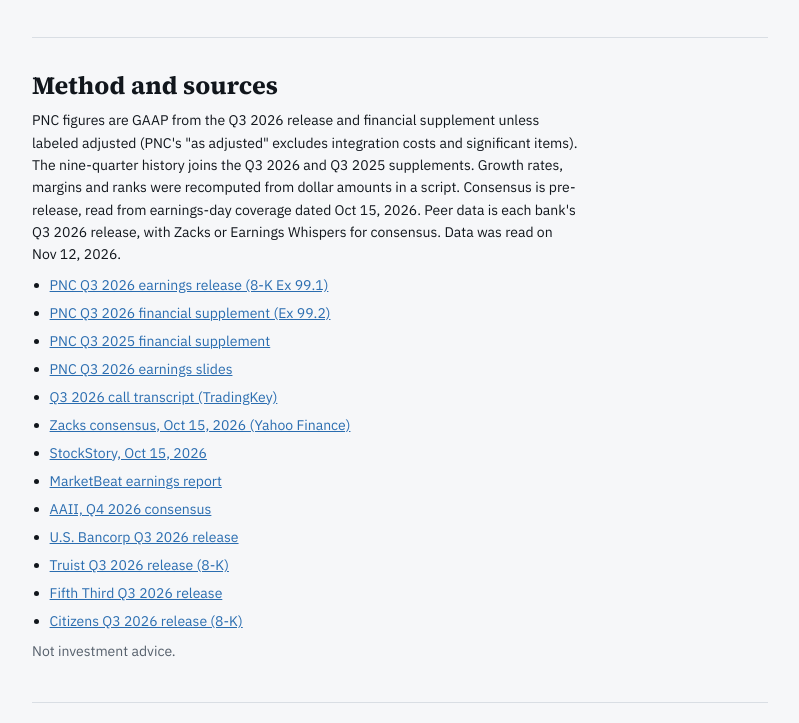
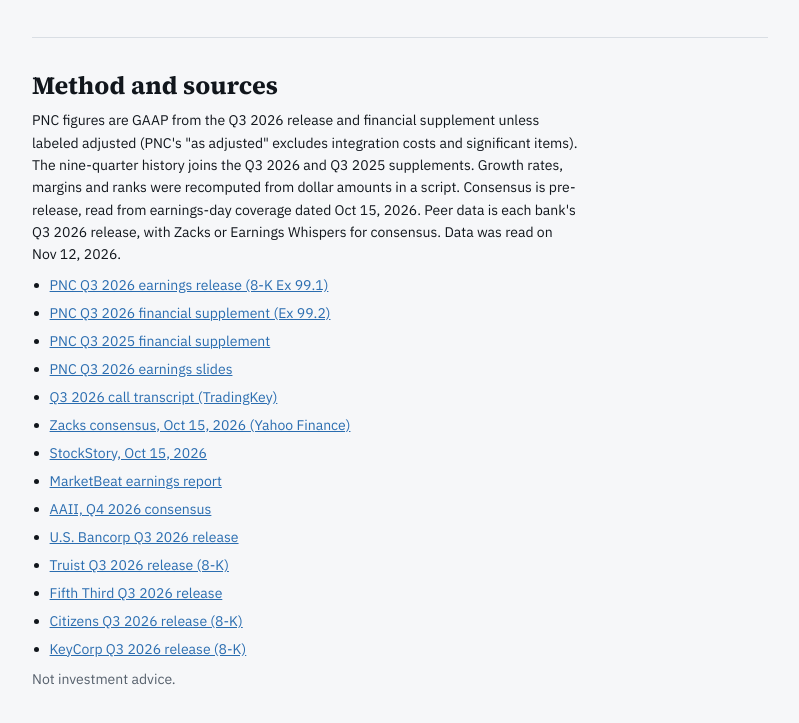
Before and after one commit to dmgerbino/bank-earnings-reports, a plain HTML site: page pnc-q3-2026/index.html in a window 1280 px wide. Shown: the part 8947-9670 px from the top of the page, without its empty margins (240-1039 px from the left). Drawn offline with Linux system fonts and the light colour scheme.

Commit message:
Restore KeyCorp source on PNC page
Co-Authored-By: Claude Opus 5.5 <noreply@anthropic.com>

```diff
--- a/pnc-q3-2026/index.html
+++ b/pnc-q3-2026/index.html
@@ -202,6 +202,7 @@ a:focus-visible,button:focus-visible,summary:focus-visible{outline:2px solid var
 <li><a href="https://www.sec.gov/Archives/edgar/data/0000092230/000009223026000108/ex991-3q26.htm" target="_blank" rel="noopener">Truist Q3 2026 release (8-K)</a></li>
 <li><a href="https://finviz.com/news/403792/fifth-third-bancorp-reports-third-quarter-2026-earnings" target="_blank" rel="noopener">Fifth Third Q3 2026 release</a></li>
 <li><a href="https://www.sec.gov/Archives/edgar/data/0000759944/000075994426000206/a3q26earningsrelease.htm" target="_blank" rel="noopener">Citizens Q3 2026 release (8-K)</a></li>
+<li><a href="https://www.sec.gov/Archives/edgar/data/0000091576/000009157626000020/a3q26earningsrelease.htm" target="_blank" rel="noopener">KeyCorp Q3 2026 release (8-K)</a></li>
 </ul>
 <p class="ms-note">Not investment advice.</p>
 </section>
```
Also changed, not shown: pnc-q3-2026/report.html (+1 -0 lines).
